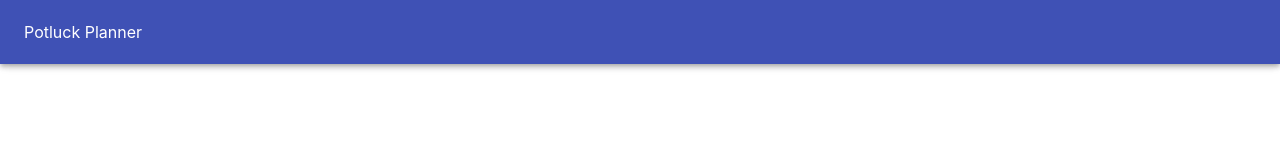
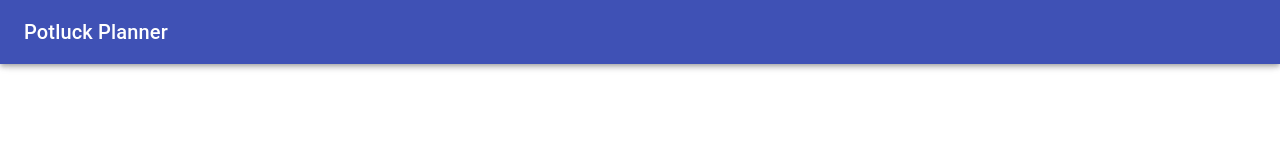
Before and after one commit to Potluck-Planner-A/front-end, a React (Create React App) app: page / in a window 1280 px wide. Shown: the top 160 px of the page. Built offline with nearby package versions, Linux system fonts and the light colour scheme.

Commit message:
PLP logo renders

```diff
--- a/src/components/Header.js
+++ b/src/components/Header.js
@@ -1,10 +1,16 @@
 import React from "react";
-import { AppBar, Toolbar } from "@material-ui/core";
+import { AppBar, Toolbar, Typography } from "@material-ui/core";
 
 const Header = () => {
   const displayDesktop = () => {
-    return <Toolbar>Potluck Planner</Toolbar>;
+    return <Toolbar>{potluckPlannerLogo}</Toolbar>;
   };
+
+  const potluckPlannerLogo = (
+    <Typography variant='h6' component='h1'>
+      Potluck Planner
+    </Typography>
+  );
 
   return (
     <header>
```
